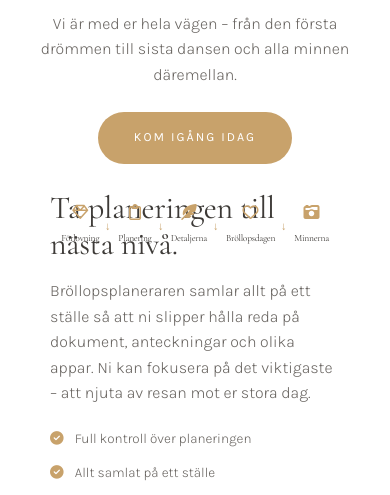
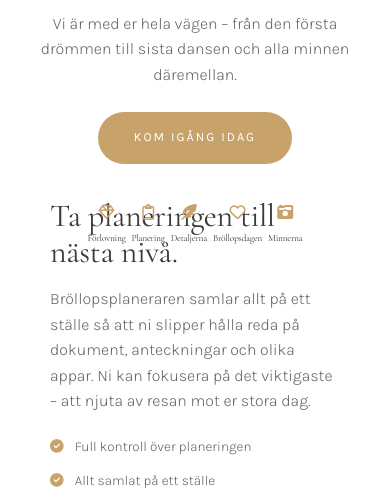
Before and after one commit to studiomonira-stack/Wedding-planner, a Django app: page /kop/ in a window 390 px wide. Shown: the part 4030-4525 px from the top of the page. Run offline with Django 5.2, Linux system fonts and the light colour scheme.

Commit message:
Update kop.html

```diff
--- a/accounts/templates/accounts/kop.html
+++ b/accounts/templates/accounts/kop.html
@@ -42,7 +42,7 @@
 
         .section { padding: clamp(60px, 10vw, 120px) 0; position: relative; }
             .section-surface { padding-bottom: 40px !important; overflow: visible !important; }
-            .section + .section { margin-top: 0 !important; clear: both !important; }
+            .section { float: none !important; clear: both !important; }
 
         .container-narrow { max-width: 680px; margin: 0 auto; padding: 0 24px; }
         .container-medium { max-width: 960px; margin: 0 auto; padding: 0 24px; }
@@ -247,6 +247,20 @@
     .love-arrow {
         font-size: 0.7rem !important;
         margin-top: 8px !important;
+    }
+
+        .love-timeline {
+        flex-wrap: wrap !important;
+        justify-content: center !important;
+        gap: 6px !important;
+        overflow: visible !important;
+    }
+    .love-arrow {
+        display: none !important;
+    }
+    .love-step {
+        max-width: 55px !important;
+        margin-bottom: 8px !important;
     }
 }
 
```
